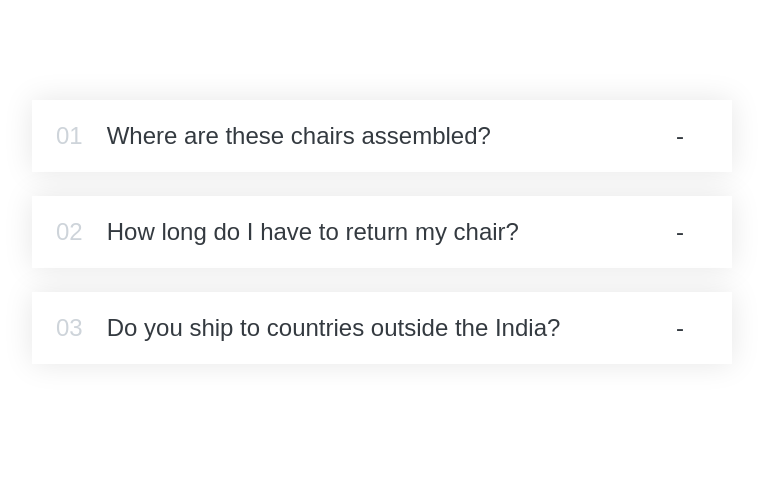
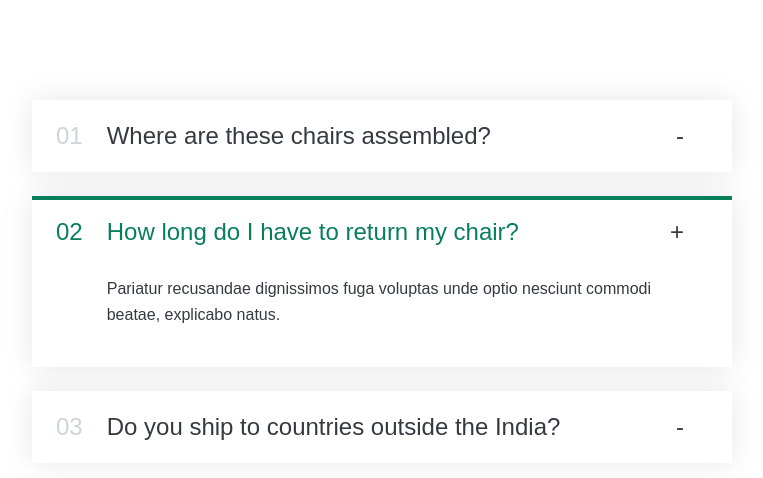
Before and after one commit to satyamkale27/Faqs, a React (Create React App) app: page / in a window 1280 px wide. Shown: the top 478 px of the page, without its empty margins (258-1021 px from the left). Built offline with nearby package versions, Linux system fonts and the light colour scheme.

Commit message:
used new usestate

```diff
--- a/src/App.js
+++ b/src/App.js
@@ -25,19 +25,29 @@ export default function App() {
 }
 
 function Accordion({ data }) {
+  const [curopen, setIsopen] = useState(1);
   return (
     <div className="accordion">
       {data.map((el, i) => (
-        <AccordionItem title={el.title} text={el.text} num={i} key={el.title} />
+        <AccordionItem
+          curopen={curopen}
+          onOpen={setIsopen}
+          title={el.title}
+          text={el.text}
+          num={i}
+          key={el.title}
+        />
       ))}
     </div>
   );
 }
 
-function AccordionItem({ num, title, text }) {
-  const [isopen, setIsopen] = useState(false);
+function AccordionItem({ num, title, text, curopen, onOpen }) {
+  const isopen = num === curopen;
+  console.log("isopen value", isopen);
+
   function handleToggle() {
-    setIsopen((isopen) => !isopen);
+    // setIsopen((isopen) => !isopen);//
   }
 
   return (
```
